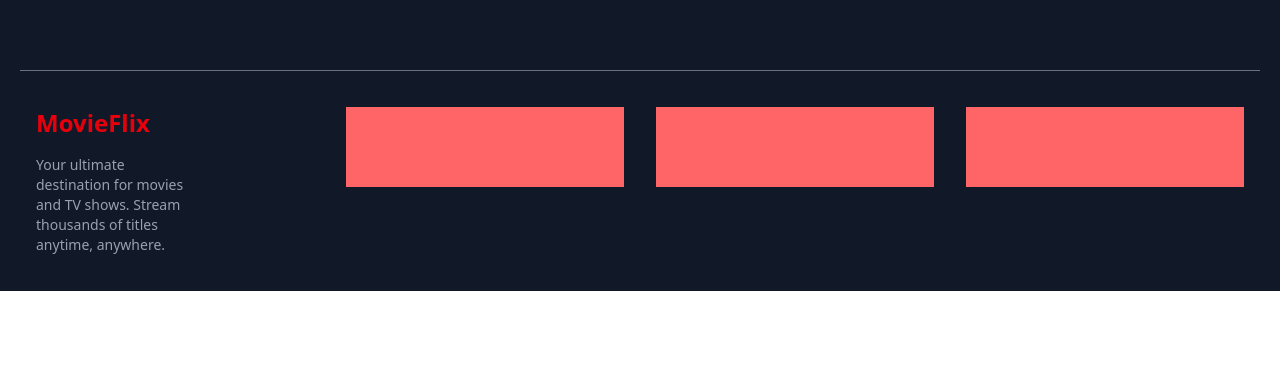
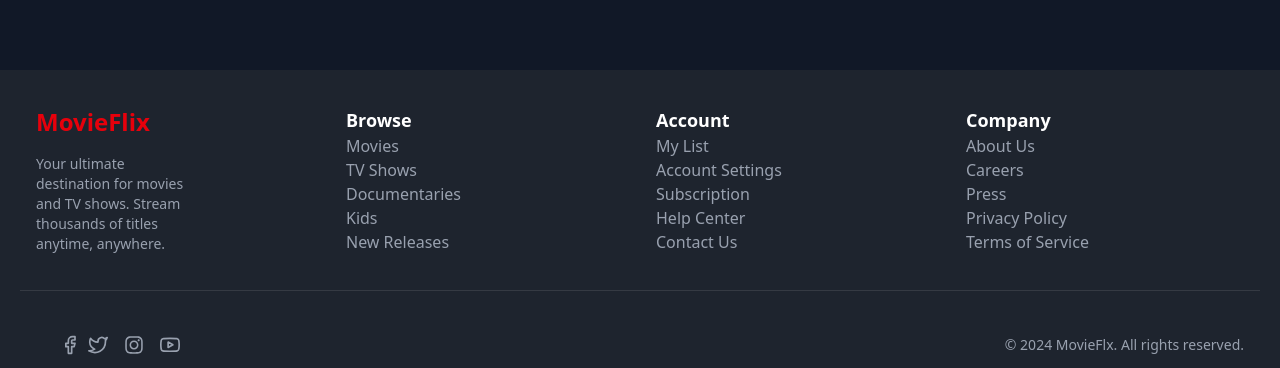
Before and after one commit to mirjetamustafa/movieFlix, a React (Vite) app: page /tvshows in a window 1280 px wide. Shown: the part 902-1270 px from the top of the page. Before the commit the page ends 1193 px from the top, so only its background shows below. Built offline with nearby package versions, Linux system fonts and the light colour scheme; no server answers.

Commit message:
Updated footer

```diff
--- a/src/components/BackgroundShows.jsx
+++ b/src/components/BackgroundShows.jsx
@@ -19,11 +19,11 @@ const BackgroundShows = ({ tvShows, getGenreNames, genresTvList }) => {
       >
         <div className="grid content-center bg-black/30 h-full w-full rounded-xl">
           <div className="px-15 pt-35 max-md:text-center">
-            <h1 className="text-white text-4xl font-bold">
+            <h1 className="text-white md:text-4xl  font-bold">
               {shows?.original_name || 'Loading...'}
             </h1>
             <div className="flex max-md:justify-center">
-              <p className="bg-red-600 rounded-sm px-2 py-1 mt-5 text-white text-sm">
+              <p className="bg-red-600 rounded-sm px-2 py-1 mt-5 text-white text-xs md:text-sm">
                 {shows?.adult ? '18+' : 'PG-13'}
               </p>
               <p className="pl-4 pr-2 py-1 mt-5 text-white text-sm">
@@ -33,10 +33,10 @@ const BackgroundShows = ({ tvShows, getGenreNames, genresTvList }) => {
                 {getGenreNames(shows?.genre_ids, genresTvList)}
               </p>
             </div>
-            <p className="text-md text-white mt-3 pr-[50%]">
+            <p className="text-md text-white mt-3 md:pr-[50%]">
               {shows?.overview}
             </p>
-            <div className="flex max-md:justify-center">
+            <div className="flex max-md:justify-center mb-9">
               <button className="bg-red-600 flex rounded-full px-4 py-2 mt-3 text-white hover:bg-red-700 cursor-pointer">
                 <CiPlay1 className="mt-0.5 text-xl mr-1" />
                 Play
--- a/src/components/Footer.jsx
+++ b/src/components/Footer.jsx
@@ -1,20 +1,104 @@
 import React from 'react'
+import { Link } from 'react-router-dom'
+import { LuFacebook } from 'react-icons/lu'
+import { FiTwitter, FiYoutube } from 'react-icons/fi'
+import { FaInstagram } from 'react-icons/fa6'
 
 const Footer = () => {
   return (
-    <div className="bg-[#111827]">
-      <div className="border-b border-gray-500 mx-5" />
+    <div className="bg-[#1e242e]">
       <div className="grid md:grid-cols-4 p-5">
         <div className="m-4">
           <h1 className="text-red-600 text-2xl font-bold">MovieFlix</h1>
-          <p className="text-sm text-gray-400 pr-29 mt-4">
+          <p className="text-sm text-gray-400 md:pr-29 max-md:pr-20 mt-4">
             Your ultimate destination for movies and TV shows. Stream thousands
             of titles anytime, anywhere.
           </p>
         </div>
-        <div className="bg-red-400 h-20 m-4"></div>
-        <div className="bg-red-400 h-20 m-4"></div>
-        <div className="bg-red-400 h-20 m-4"></div>
+        <div className="m-4">
+          <h1 className="text-white text-lg font-semibold">Browse</h1>
+          <ul className="text-gray-400 flex flex-col">
+            <Link to={'/movies'} className="hover:text-gray-300">
+              Movies
+            </Link>
+            <Link to={'/tvshows'} className="hover:text-gray-300">
+              TV Shows
+            </Link>
+            <Link to={'/'} className="hover:text-gray-300">
+              Documentaries
+            </Link>
+            <Link to={'/'} className="hover:text-gray-300">
+              Kids
+            </Link>
+            <Link to={'/'} className="hover:text-gray-300">
+              New Releases
+            </Link>
+          </ul>
+        </div>
+        <div className="m-4">
+          <h1 className="text-white text-lg font-semibold">Account</h1>
+          <ul className="text-gray-400 flex flex-col">
+            <Link to={'/mylist'} className="hover:text-gray-300">
+              My List
+            </Link>
+            <Link to={'/'} className="hover:text-gray-300">
+              Account Settings
+            </Link>
+            <Link to={'/'} className="hover:text-gray-300">
+              Subscription
+            </Link>
+            <Link to={'/'} className="hover:text-gray-300">
+              Help Center
+            </Link>
+            <Link to={'/'} className="hover:text-gray-300">
+              Contact Us
+            </Link>
+          </ul>
+        </div>
+        <div className="m-4">
+          <h1 className="text-white text-lg font-semibold">Company</h1>
+          <ul className="text-gray-400 flex flex-col">
+            <Link to={'/'} className="hover:text-gray-300">
+              About Us
+            </Link>
+            <Link to={'/'} className="hover:text-gray-300">
+              Careers
+            </Link>
+            <Link to={'/'} className="hover:text-gray-300">
+              Press
+            </Link>
+            <Link to={'/'} className="hover:text-gray-300">
+              Privacy Policy
+            </Link>
+            <Link to={'/'} className="hover:text-gray-300">
+              Terms of Service
+            </Link>
+          </ul>
+        </div>
+      </div>
+      <div className="border-b border-white/10 mx-5" />
+      <div className="grid md:grid-cols-2 md:justify-between justify-center mt-7">
+        <div className="m-4 ml-15">
+          <ul className="flex">
+            <Link to={'/'}>
+              <LuFacebook className="text-gray-400 text-xl mx- hover:text-gray-300" />
+            </Link>
+            <Link to={'/'}>
+              <FiTwitter className="text-gray-400 text-xl mx-2 hover:text-gray-300" />
+            </Link>
+            <Link to={'/'}>
+              <FaInstagram className="text-gray-400 text-xl mx-2 hover:text-gray-300" />
+            </Link>
+            <Link to={'/'}>
+              <FiYoutube className="text-gray-400 text-xl mx-2 hover:text-gray-300" />
+            </Link>
+          </ul>
+        </div>
+        <div className="m-4">
+          <p className="flex md:justify-end text-sm text-gray-400 mr-5">
+            © 2024 MovieFlx. All rights reserved.
+          </p>
+        </div>
       </div>
     </div>
   )
```
